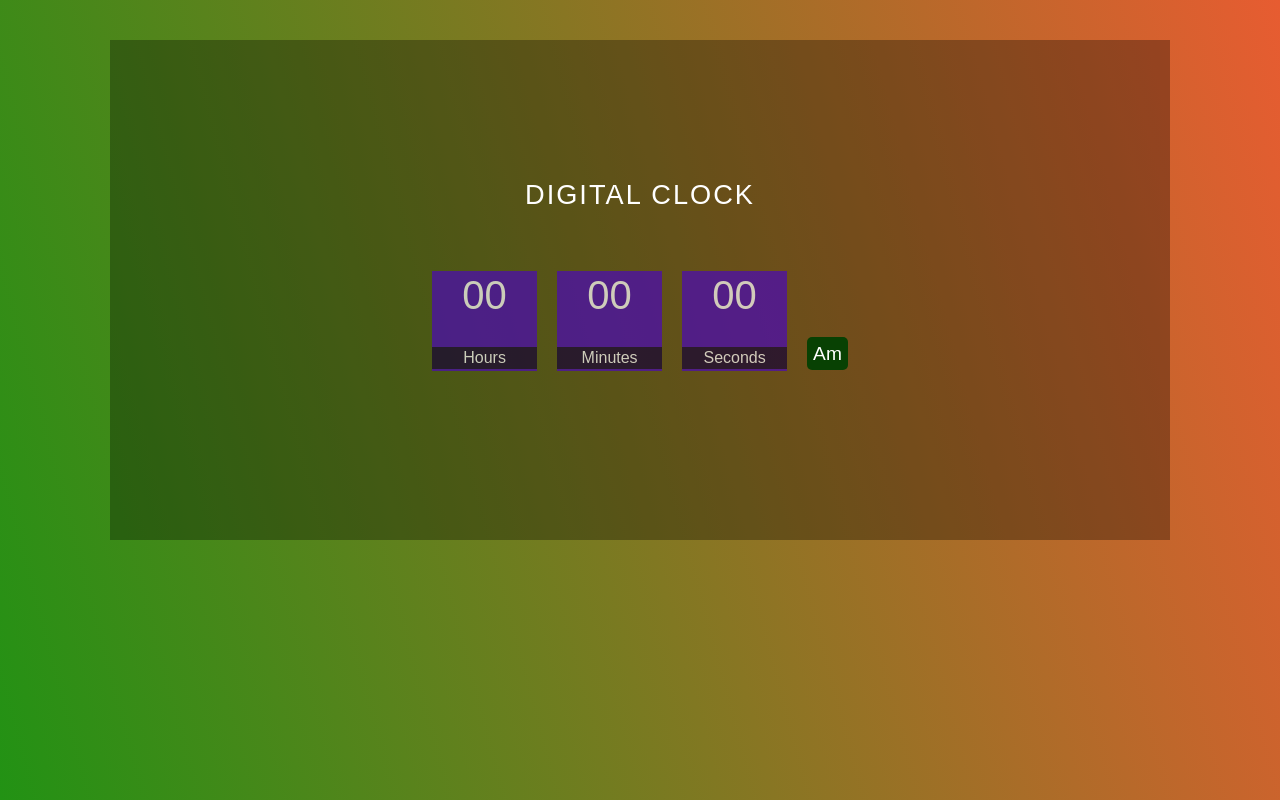
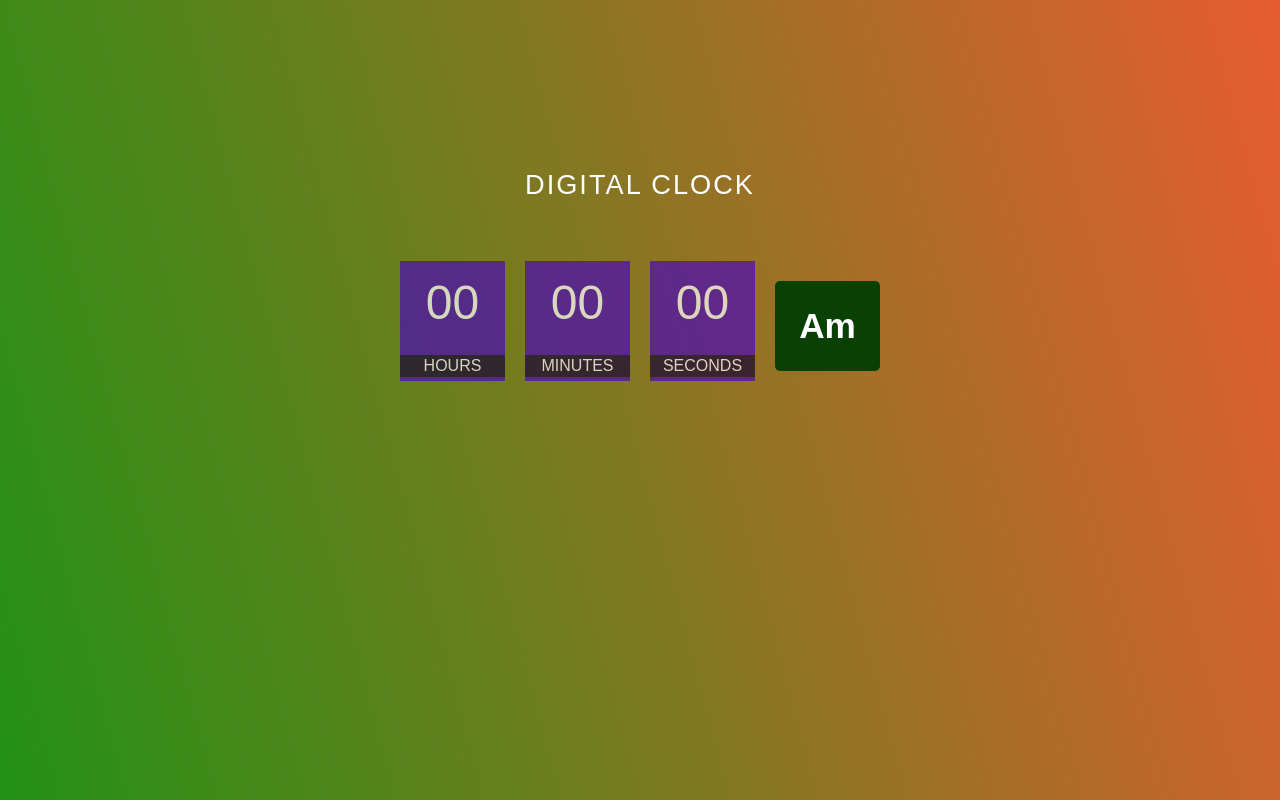
Before and after one commit to Addarasimy/Practice-Projects, a plain HTML site: page Digital Clock/index.html in a window 1280 px wide. Drawn offline with Linux system fonts and the light colour scheme; a web font is replaced by a local one.

Commit message:
updated styles

```diff
--- a/Digital Clock/style.css
+++ b/Digital Clock/style.css
@@ -14,7 +14,7 @@ body {
 }
 
 .container {
-    background-color: rgba(0, 0, 0, 0.3);
+    /* background-color: rgba(0, 0, 0, 0.3); */
     display: flex;
     justify-content: center;
     align-items: center;
@@ -36,6 +36,8 @@ body {
 .clock {
     display: flex;
     padding: 30px;
+    justify-content: center;
+    align-items: center;
 
 }
 
@@ -43,43 +45,50 @@ body {
     background: rgb(75, 9, 182);
     opacity: 0.7;
     color: #fff;
-    height: 100px;
+    height: 120px;
     width: 105px;
     display: flex;
     justify-content: center;
     align-items: center;
     flex-direction: column;
-    gap: 29px;
     font-size: 2.5rem;
-    flex-wrap: nowrap;
     margin-right: 20px;
     margin-top: 30px;
+}
 
+.hour, .minute, .second {
+    text-align: center;
+    font-size: 3rem;
+    margin-top: 10px;
 }
 
  .label {
     font-size: 1rem;
-    font-weight: 300;
+    font-weight: 100;
     background-color: rgba(0, 0, 0, 0.7);
     width: 100%;
     text-align: center;
     padding: 2px;
+    text-transform: uppercase;
+    margin-top: 25px;
 
 }
 
 .time-change {
-    align-self: last baseline;
-    margin-bottom: 6px;
+    justify-self: end;
+    background-color: rgb(8, 65, 3);
+    height: 90px;
+    width: 105px;
+    text-align: center;
+    border-radius: 5px;
+    margin-top: 40px;
+    display: flex;
+    justify-content: center;
+    align-items: center;
 }
 
 .clock-time {
-    background-color: rgb(8, 65, 3);
-    padding: 6px;
-
     color: #fff;
-    font-size: 1.2rem;
-    font-weight: 400;
-    width: 60px;
-    text-align: center;
-    border-radius: 5px;
+    font-size: 2.2rem;
+    font-weight: 600;
 }
```
